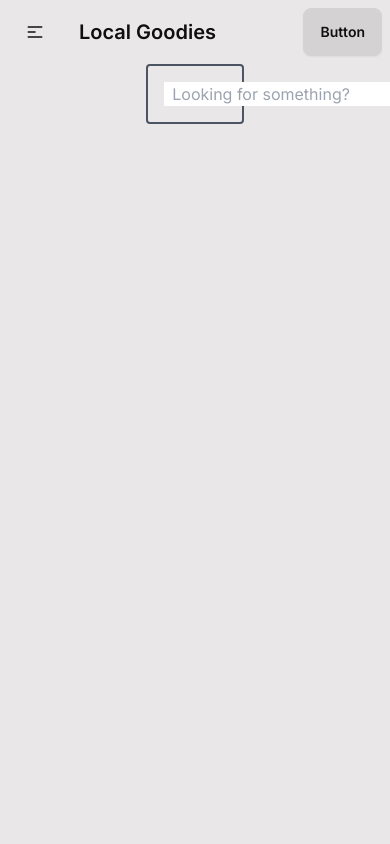
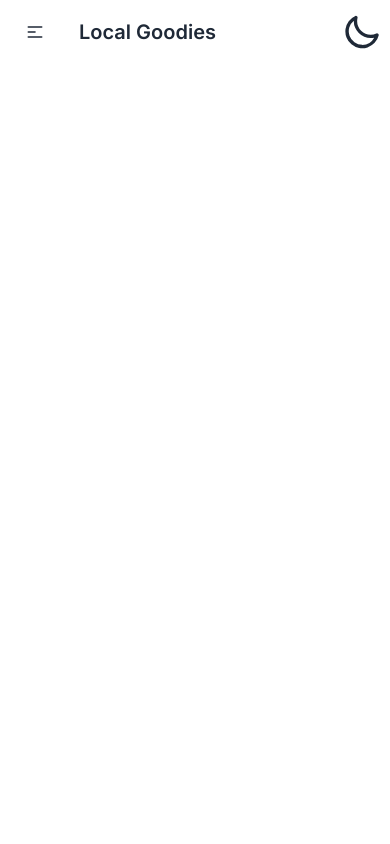
Before and after one commit to KeepItOSS/LocalGoodies, a Next.js app in the folder lg-frontend/: page / in a window 390 px wide. Shown: the top 844 px of the page. Built offline with nearby package versions, Linux system fonts and the light colour scheme.

Commit message:
feat: add theme control

```diff
--- a/lg-frontend/src/app/layout.tsx
+++ b/lg-frontend/src/app/layout.tsx
@@ -17,7 +17,7 @@ export default function RootLayout({
         children: React.ReactNode;
     }>) {
     return (
-        <html lang="en" data-theme="garden">
+        <html lang="en">
             <body className={inter.className}>
                 <Navbar />
                 <main className="flex min-h-screen">
--- a/lg-frontend/src/app/page.tsx
+++ b/lg-frontend/src/app/page.tsx
@@ -1,9 +1,6 @@
-import SearchPanel from "@/components/search-panel";
-
 export default async function Home() {
     return (
         <>
-            <SearchPanel />
         </>
     );
 }
--- a/lg-frontend/src/app/search/layout.tsx
+++ b/lg-frontend/src/app/search/layout.tsx
@@ -1,4 +1,5 @@
 import BusinessTypeListing from "@/components/business-selection-bar";
+import SearchPanel from "@/components/search-panel";
 import React from "react";
 
 export default function SearchLayout({
@@ -7,8 +8,9 @@ export default function SearchLayout({
         children: React.ReactNode
     }) {
     return (
-        <div className="flex flex-col items-center justify-content center">
+        <div className="flex flex-col mx-auto items-center justify-center">
             <BusinessTypeListing />
+            <SearchPanel />
             {children}
         </div>
     );
--- /dev/null
+++ b/lg-frontend/src/components/ThemeController.tsx
@@ -0,0 +1,33 @@
+'use client'
+
+import { useEffect, useState } from "react";
+
+export default function ThemeController() {
+    const [theme, setTheme] = useState("light");
+    useEffect(() => {
+        const storedTheme = localStorage.getItem("theme") || "light";
+        setTheme(storedTheme);
+        document.documentElement.setAttribute("data-theme", storedTheme);
+    }, []);
+
+    const toggleTheme = () => {
+        const newTheme = theme === "light" ? "dark" : "light";
+        setTheme(newTheme);
+        localStorage.setItem("theme", newTheme);
+        document.documentElement.setAttribute("data-theme", newTheme);
+    };
+
+    return (
+        <label className="swap swap-rotate">
+            <input
+                type="checkbox"
+                className="theme-controller"
+                value="light"
+                checked={theme === "light"}
+                onChange={toggleTheme}
+            />
+            <svg className="swap-off fill-current w-10 h-10" xmlns="http://www.w3.org/2000/svg" viewBox="0 0 24 24"><path d="M5.64,17l-.71.71a1,1,0,0,0,0,1.41,1,1,0,0,0,1.41,0l.71-.71A1,1,0,0,0,5.64,17ZM5,12a1,1,0,0,0-1-1H3a1,1,0,0,0,0,2H4A1,1,0,0,0,5,12Zm7-7a1,1,0,0,0,1-1V3a1,1,0,0,0-2,0V4A1,1,0,0,0,12,5ZM5.64,7.05a1,1,0,0,0,.7.29,1,1,0,0,0,.71-.29,1,1,0,0,0,0-1.41l-.71-.71A1,1,0,0,0,4.93,6.34Zm12,.29a1,1,0,0,0,.7-.29l.71-.71a1,1,0,1,0-1.41-1.41L17,5.64a1,1,0,0,0,0,1.41A1,1,0,0,0,17.66,7.34ZM21,11H20a1,1,0,0,0,0,2h1a1,1,0,0,0,0-2Zm-9,8a1,1,0,0,0-1,1v1a1,1,0,0,0,2,0V20A1,1,0,0,0,12,19ZM18.36,17A1,1,0,0,0,17,18.36l.71.71a1,1,0,0,0,1.41,0,1,1,0,0,0,0-1.41ZM12,6.5A5.5,5.5,0,1,0,17.5,12,5.51,5.51,0,0,0,12,6.5Zm0,9A3.5,3.5,0,1,1,15.5,12,3.5,3.5,0,0,1,12,15.5Z"/></svg>
+            <svg className="swap-on fill-current w-10 h-10" xmlns="http://www.w3.org/2000/svg" viewBox="0 0 24 24"><path d="M21.64,13a1,1,0,0,0-1.05-.14,8.05,8.05,0,0,1-3.37.73A8.15,8.15,0,0,1,9.08,5.49a8.59,8.59,0,0,1,.25-2A1,1,0,0,0,8,2.36,10.14,10.14,0,1,0,22,14.05,1,1,0,0,0,21.64,13Zm-9.5,6.69A8.14,8.14,0,0,1,7.08,5.22v.27A10.15,10.15,0,0,0,17.22,15.63a9.79,9.79,0,0,0,2.1-.22A8.11,8.11,0,0,1,12.14,19.73Z"/></svg>
+        </label>
+    );
+}
--- a/lg-frontend/src/components/card-business.tsx
+++ b/lg-frontend/src/components/card-business.tsx
@@ -13,13 +13,13 @@ export default function RenderBusinesList({ businesses }: { businesses: Business
 type CardProps = { name: string, description: string, type: string }
 function ResponsiveCard({ name, description, type }: CardProps) {
     return (
-        <div className="card lg:card-side bg-base-100 shadow-xl">
+        <div className="card lg:card-side bg-accent text-base-100 shadow-xl">
             <figure><img src="https://t3.ftcdn.net/jpg/04/00/23/94/360_F_400239416_rEE43A7lnmsMmnbMkcGnInylyJRBLdU3.jpg" alt="Album"/></figure>
             <div className="card-body">
                 <h2 className="card-title"> { name }</h2>
                 <p> { description }</p>
                 <div className="card-actions justify-end">
-                    <a className="btn btn-primary"> { type } </a>
+                    <a className="btn btn-neutral"> { type } </a>
                 </div>
             </div>
         </div>
--- a/lg-frontend/src/components/nav.tsx
+++ b/lg-frontend/src/components/nav.tsx
@@ -1,5 +1,5 @@
-'use client'
 import Link from "next/link";
+import ThemeController from "./ThemeController";
 
 export function Navbar() {
     return (
@@ -7,13 +7,13 @@ export function Navbar() {
             <MobileNavigation />
             <DesktopNavigation />
             <div className="navbar-end">
-                <a className="btn">Button</a>
+                <ThemeController />
             </div>
         </div>
     )
 }
 
-export function MobileNavigation() {
+function MobileNavigation() {
     return (
         <div className="navbar-start">
             <div className="dropdown">
--- a/lg-frontend/src/components/search-panel.tsx
+++ b/lg-frontend/src/components/search-panel.tsx
@@ -2,12 +2,14 @@
 
 import { getBusinessByQueryName } from "@/http/business-listing";
 import { Business } from "@/models/business";
+import Link from "next/link";
 import { useEffect, useState } from "react";
 
 export default function SearchPanel() {
     // todo 14.05.2024 fill initial state with suggestions after caching is implemented
     const [businesses, setBusinesses] = useState<Business[]>([]);
     const [query, setQuery] = useState<string>('');
+    const [isInputFocused, setIsInputFocused] = useState<boolean>(false);
     const inputQuery = debounceInputQuery(query, 500);
 
     useEffect(() => {
@@ -24,40 +26,43 @@ export default function SearchPanel() {
     }, [inputQuery]);
 
     return (
-        <div className="absolute container mx-auto flex flex-col items-center justify-center">
-            <div className="flex flex-row p-4 w-3/12 rounded border-2 border-gray-600 focus:outline-none focus:border-b-2 focus:border-b-black-800">
-                <svg xmlns="http://www.w3.org/2000/svg" fill="none" viewBox="0 0 24 24" strokeWidth={1.5} stroke="currentColor" className="w-6 h-6">
-                    <path strokeLinecap="round" strokeLinejoin="round" d="m21 21-5.197-5.197m0 0A7.5 7.5 0 1 0 5.196 5.196a7.5 7.5 0 0 0 10.607 10.607Z" />
-                </svg>
-                <label htmlFor="search" className="sr-only">Search</label>
+        <div className="container mx-auto flex flex-col items-center justify-center pt-5">
+            <div className="relative">
+                <label htmlFor="search" className="input input-lg input-bordered flex w-full items-center gap-2">
                     <input
-                    className="pl-2 focus:outline-none"
                         type="search"
-                    placeholder="Looking for something?"
+                        placeholder="What are you looking for?"
                         defaultValue={''}
                         onChange={(e) => {
                             setQuery(e.target.value);
                         }}
+                        onFocus={() => setIsInputFocused(true)}
+                        onBlur={() => setIsInputFocused(false)}
                     />
+                    <svg xmlns="http://www.w3.org/2000/svg" viewBox="0 0 16 16" fill="currentColor" className="w-4 h-4 opacity-70"><path fillRule="evenodd" d="M9.965 11.026a5 5 0 1 1 1.06-1.06l2.755 2.754a.75.75 0 1 1-1.06 1.06l-2.755-2.754ZM10.5 7a3.5 3.5 0 1 1-7 0 3.5 3.5 0 0 1 7 0Z" clipRule="evenodd" /></svg>
+                </label>
+                {isInputFocused && <SearchResultList business={businesses} />}
             </div>
-            <SearchResults business={businesses} />
         </div>
     );
 }
 
-function SearchResults({ business }: { business: Business[] }) {
+function SearchResultList({ business }: { business: Business[] }) {
     return (
-        <div id="b-list" className="flex items-center justify-center w-3/12 bg-red-800">
-            {business.length > 0 && (
-                <ul className="w-full">
-                    {business.map((business: Business) => (
-                        <li className="flex pl-12 p-2 border-b-2 items-center w-full"
-                            key={business.id}>
-                            <button>{business.name} {business.type.toLowerCase()}</button>
+        <div className="absolute pt-2 left-0 z-10 w-full">
+            <div className="border bg-base-100 border-accent shadow-xl h-48 overflow-y-auto">
+                <ul className="divide-y divide-base-100 p-2">
+                    {business.length > 0 && (business.map((business: Business) =>
+                        <li key={business.email} className="flex justify-center p-2">
+                            <div className="flex items-center justify-between">
+                                <button className="btn btn-ghost">
+                                    <Link href={`/business/${business.email}`}> <span>{business.name}</span> </Link>
+                                </button>
+                            </div>
                         </li>
                     ))}
                 </ul>
-            )}
+            </div>
         </div>
     );
 }
--- a/lg-frontend/tailwind.config.ts
+++ b/lg-frontend/tailwind.config.ts
@@ -19,7 +19,7 @@ const config: Config = {
         require("daisyui"),
     ],
     daisyui: {
-        themes: ["garden"],
+        themes: ["light", "dark"],
     },
 };
 export default config;
```
Lines whose indentation alone changed are shown as unchanged.
